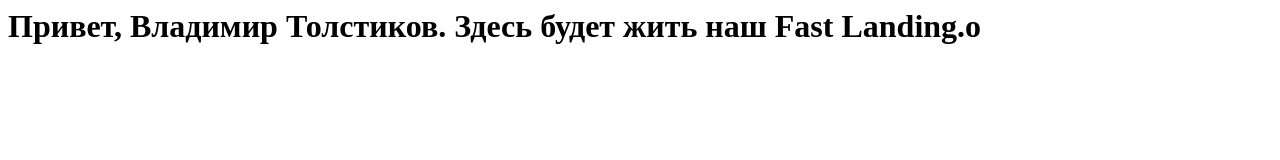
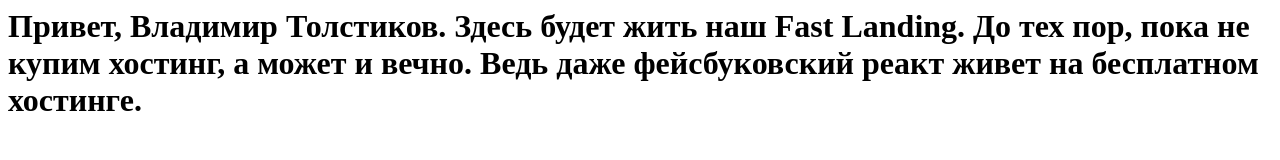
Before and after one commit to fasttf/fasttf.github.io, a plain HTML site: page index.html in a window 1280 px wide. Drawn offline with Linux system fonts and the light colour scheme.

Commit message:
Update index.html

```diff
--- a/index.html
+++ b/index.html
@@ -1 +1 @@
-<h1>Привет, Владимир Толстиков. Здесь будет жить наш Fast Landing.o</h1>
+<h1>Привет, Владимир Толстиков. Здесь будет жить наш Fast Landing. До тех пор, пока не купим хостинг, а может и вечно. Ведь даже фейсбуковский реакт живет на бесплатном хостинге.</h1>
```
